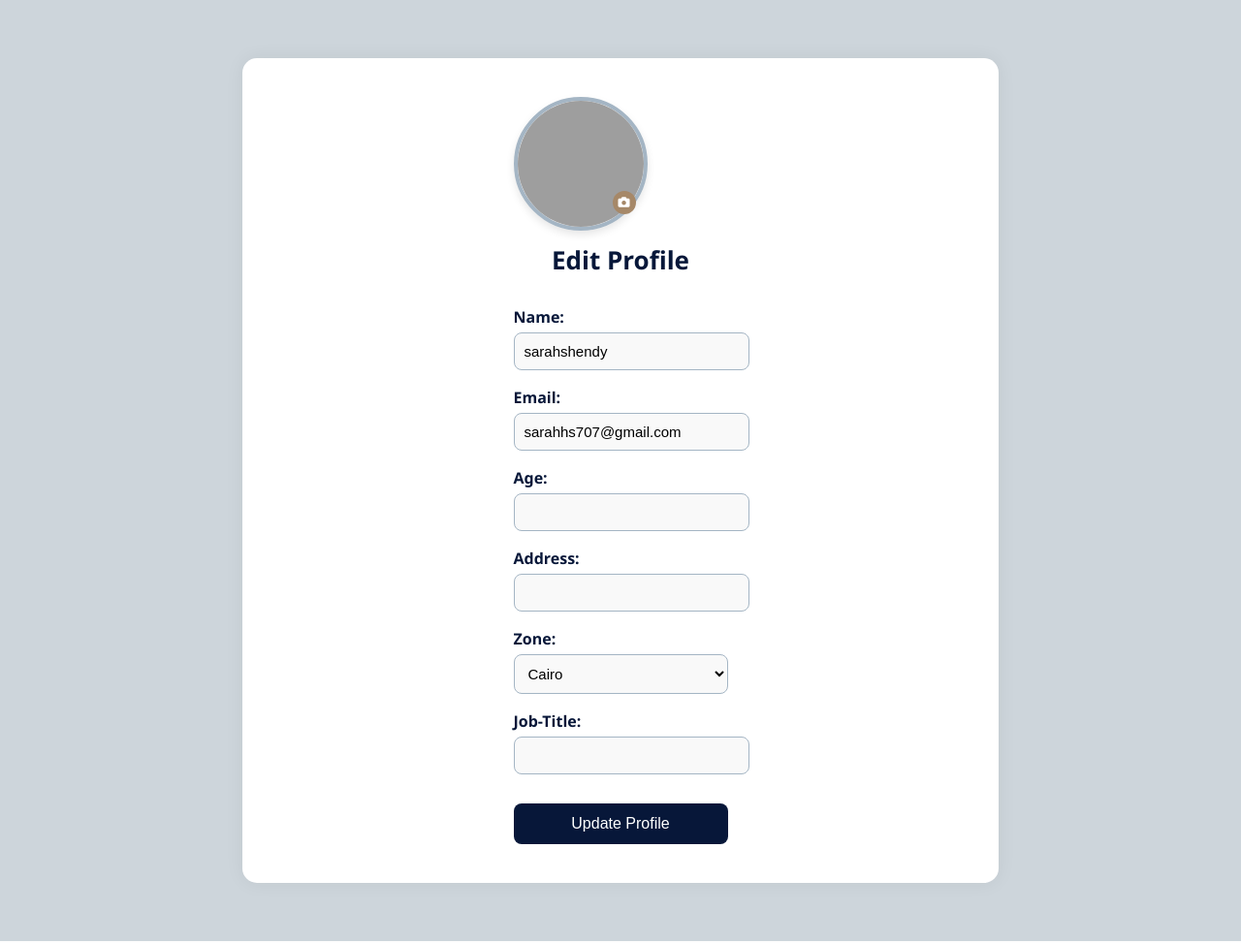
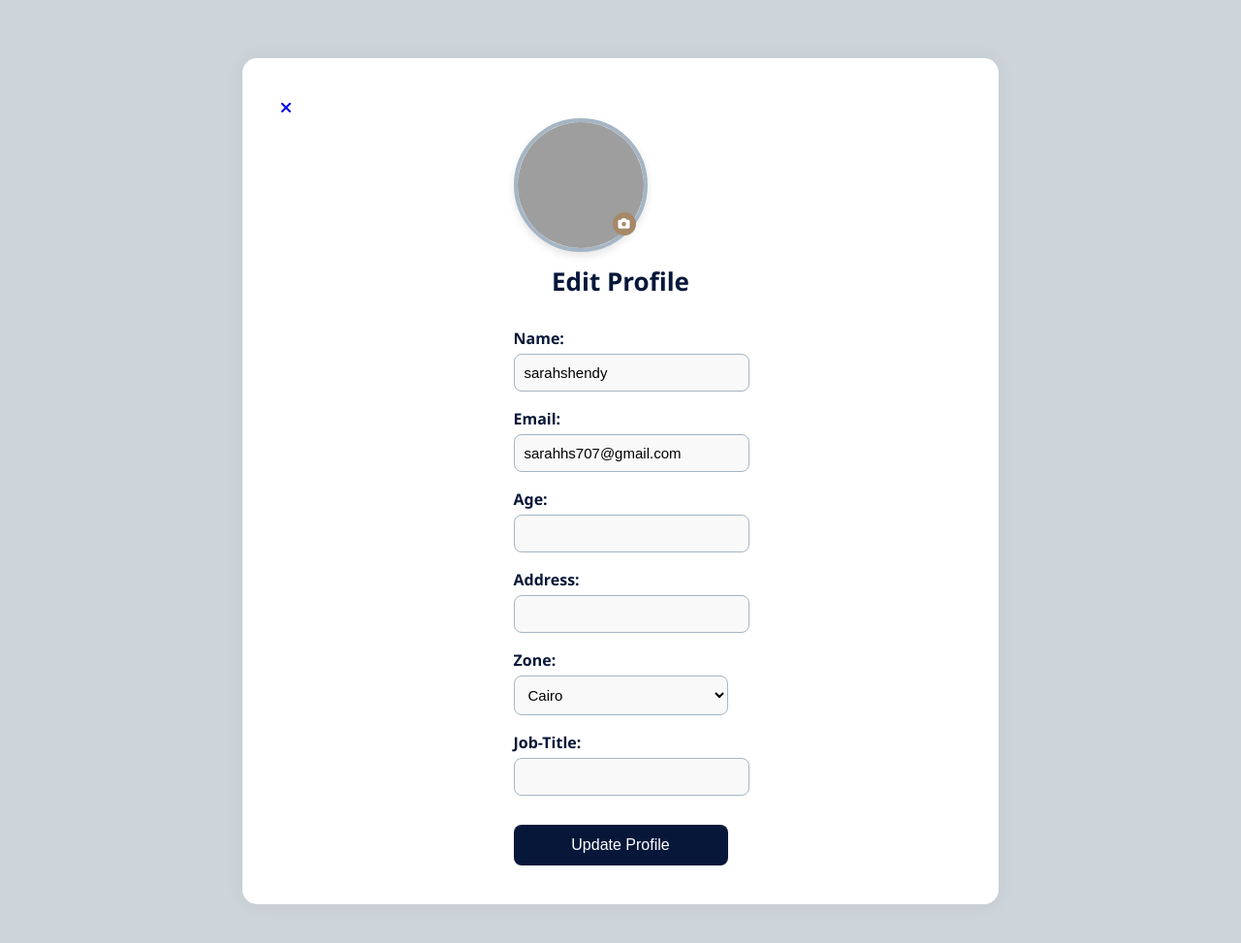
Before and after one commit to Sarahshendyy/WorkSphere, a PHP site: page /phpmailer/edit_profile.php in a window 1280 px wide. Shown: the top 973 px of the page at 97% size. Run offline with PHP 8.4, Linux system fonts and the light colour scheme; a user stored in the database is signed in; data comes from the database, SQL or seed files in the repository; grey boxes are pictures that could not be loaded.

Commit message:
Add files via upload

```diff
--- a/edit_profile.php
+++ b/edit_profile.php
@@ -69,7 +69,15 @@ if (isset($_POST['update'])) {
     <title>Edit Profile</title>
 </head>
 <body>
+
+
 <div class="container">
+    <div class="back-button-wrapper">
+        <a href="profile.php" class="back-button" title="Back to Profile">
+            <i class="fas fa-times"></i>
+        </a>
+    </div>
+
         <div class="profile">
             <!-- Form starts BEFORE the profile picture section if pic is part of the form -->
             <form action="edit_profile.php" method="post" enctype="multipart/form-data">
```
